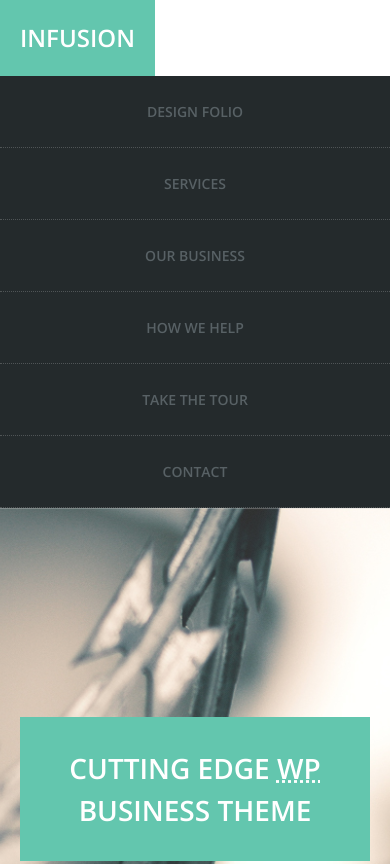
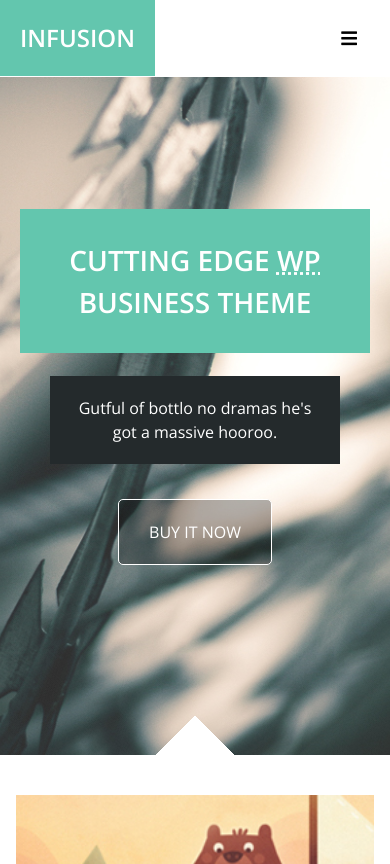
Before and after one commit to RodriguesLs/projectInfusion, a plain HTML site: page index.html in a window 390 px wide. Shown: the top 864 px of the page. Drawn offline with nearby package versions, Linux system fonts and the light colour scheme.

Commit message:
feat(js): initialized javascript implementation

```diff
--- a/index.html
+++ b/index.html
@@ -22,7 +22,7 @@
         <header class='header'>
           <a href="index.html" class='logo-text'>Infusion</a>
 
-          <button class='header__btn' style='display: none'>Menu</button>
+          <button class='header__btn' style='display: none'> <i class='fas fa-bars'></i><span class='sr-only'>Menu</span></button>
 
           <nav class='header__nav'>
             <ul>
@@ -188,5 +188,7 @@
             </ul>
           </div>
         </footer>
+        <script src='js/menu.js'></script>
+        <script src='js/main.js'></script>
     </body>
 </html>
--- /dev/null
+++ b/js/main.js
@@ -0,0 +1,14 @@
+(function() {
+    var $body = document.querySelector('body');
+    $body.classList.remove('no-js');
+    $body.classList.add('js');
+
+    var $btnMenu = document.querySelector('.header__btn');
+    $btnMenu.removeAttribute('style');
+
+    var menu = new Menu({
+        container: '.header__nav',
+        toggleBtn: '.header__btn',
+        widthEnabled: 1024
+    })
+})();
--- /dev/null
+++ b/js/menu.js
@@ -0,0 +1,51 @@
+function Menu(config) {
+    this.nav = (typeof config.container == 'string') ? document.querySelector(config.container) :
+        config.container;
+    this.btn = (typeof config.toggleBtn == 'string') ? document.querySelector(config.toggleBtn) :
+        config.toggleBtn;
+    this.maxWidth = config.widthEnabled || false;
+
+    var _opened = false;
+    var _this = this;
+
+
+    this.btn.removeAttribute('style');
+    closeMenu();
+
+    this.btn.addEventListener('click', openOrClose);
+
+    function openOrClose(){
+        if(!_opened){
+            openMenu();
+        } else {
+            closeMenu();
+        }
+    }
+
+    function openMenu(){
+        var _top = _this.nav.getBoundingClientRect().top + 'px';
+
+        var _style = {
+            maxHeight: 'calc(100vh - '+ _top +' )',
+            overflow: 'hidden'
+        }
+        applyStyleToNav(_style);
+        _opened = true;
+    }
+
+    function closeMenu(){
+        var _style = {
+            maxHeight: '0px',
+            overflow: 'hidden'
+        }
+        applyStyleToNav(_style);
+
+        _opened = false;
+    }
+
+    function applyStyleToNav(_style){
+        Object.keys(_style).forEach( stl => {
+            _this.nav.style[stl] = _style[stl];
+        });
+    }
+}
--- a/style/main.css
+++ b/style/main.css
@@ -18,6 +18,11 @@ img {
 
 .header {
     background-color: #fff;
+    width: 100%;
+}
+
+.js .header {
+    position: fixed;
     width: 100%;
 }
 
@@ -67,6 +72,19 @@ img {
 .header__nav a:hover {
     color: #63c6ae;
 }
+
+.js .header__nav{
+    transition: max-height 1s;
+}
+
+.header__btn {
+    float: right;
+    margin: 1.5em;
+    background: transparent;
+    border: none;
+    font-size: 18px;
+}
+
 
 .hero {
     text-align: center;
```
